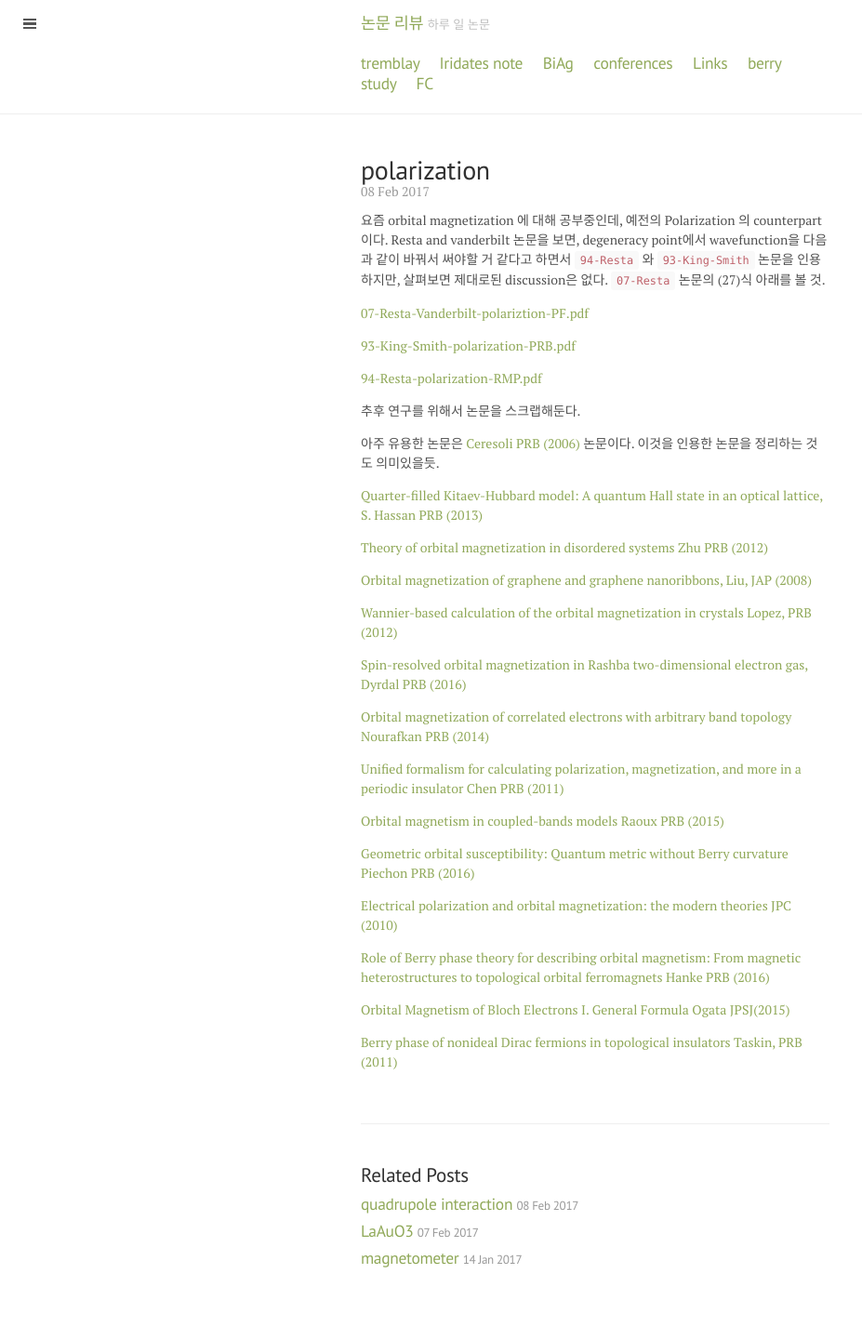
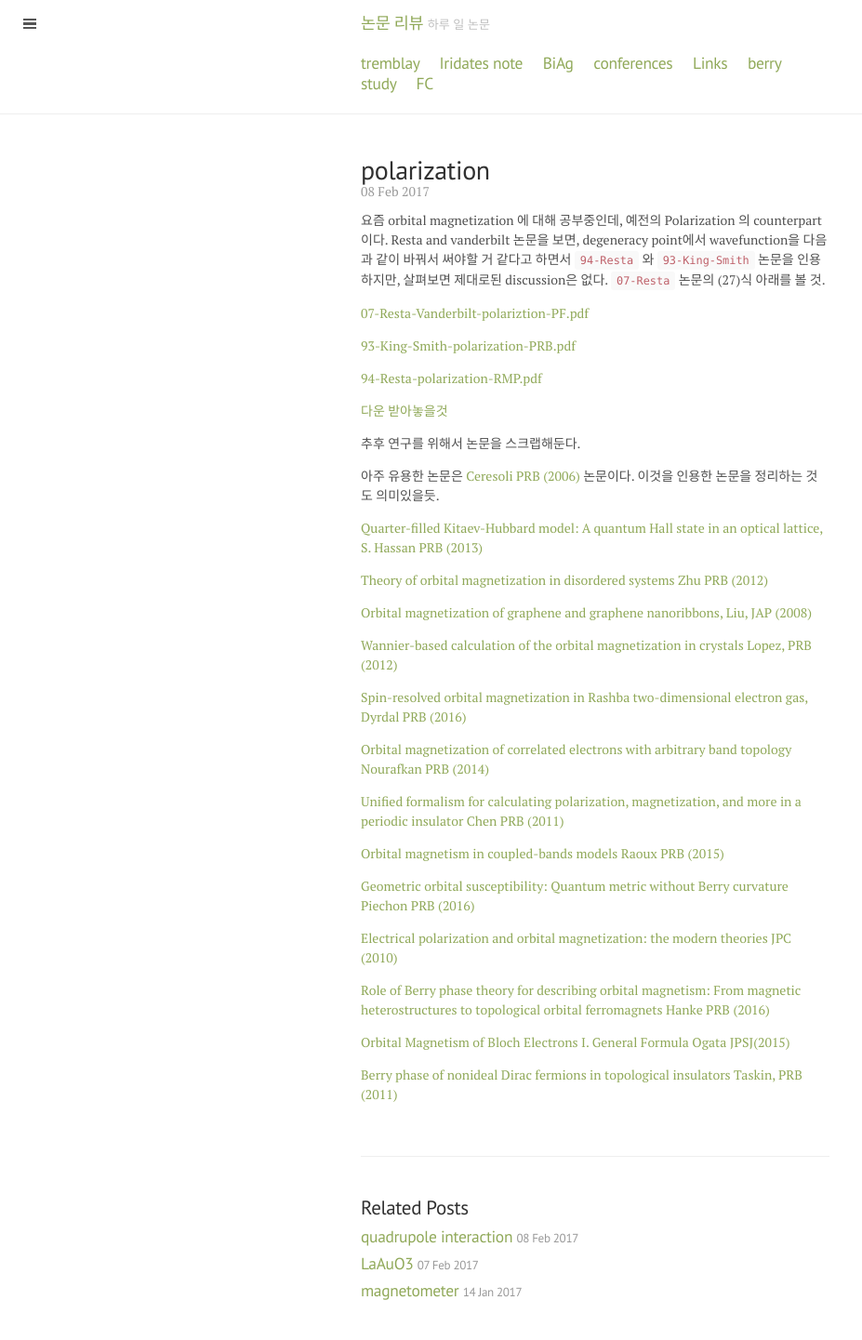
Before and after one commit to qkrwlsghdcjsworlt/work, a Jekyll site: the page built from _posts/2017/2017-02-08-polarization.markdown, in a window 1280 px wide. Shown: the whole page at 93% size, without its empty margins (0-927 px from the left). Built offline with Jekyll 4.4.1, drawn with Linux system fonts in a browser that asks for light colours; before the commit the page ends 1406 px from its top, so only the background shows below that.

Commit message:
“update”

```diff
--- a/_posts/2017/2017-02-08-polarization.markdown
+++ b/_posts/2017/2017-02-08-polarization.markdown
@@ -14,6 +14,8 @@
 [93-King-Smith-polarization-PRB.pdf]({{ site.baseurl }}/public/polarization/93-King-Smith-polarization-PRB.pdf)
 
 [94-Resta-polarization-RMP.pdf]({{ site.baseurl }}/public/polarization/94-Resta-polarization-RMP.pdf)
+
+[다운 받아놓을것](http://journals.aps.org/prl/abstract/10.1103/PhysRevLett.95.137204)
 
 추후 연구를 위해서 논문을 스크랩해둔다.
 
```
Also changed, not shown: 2 other files.
